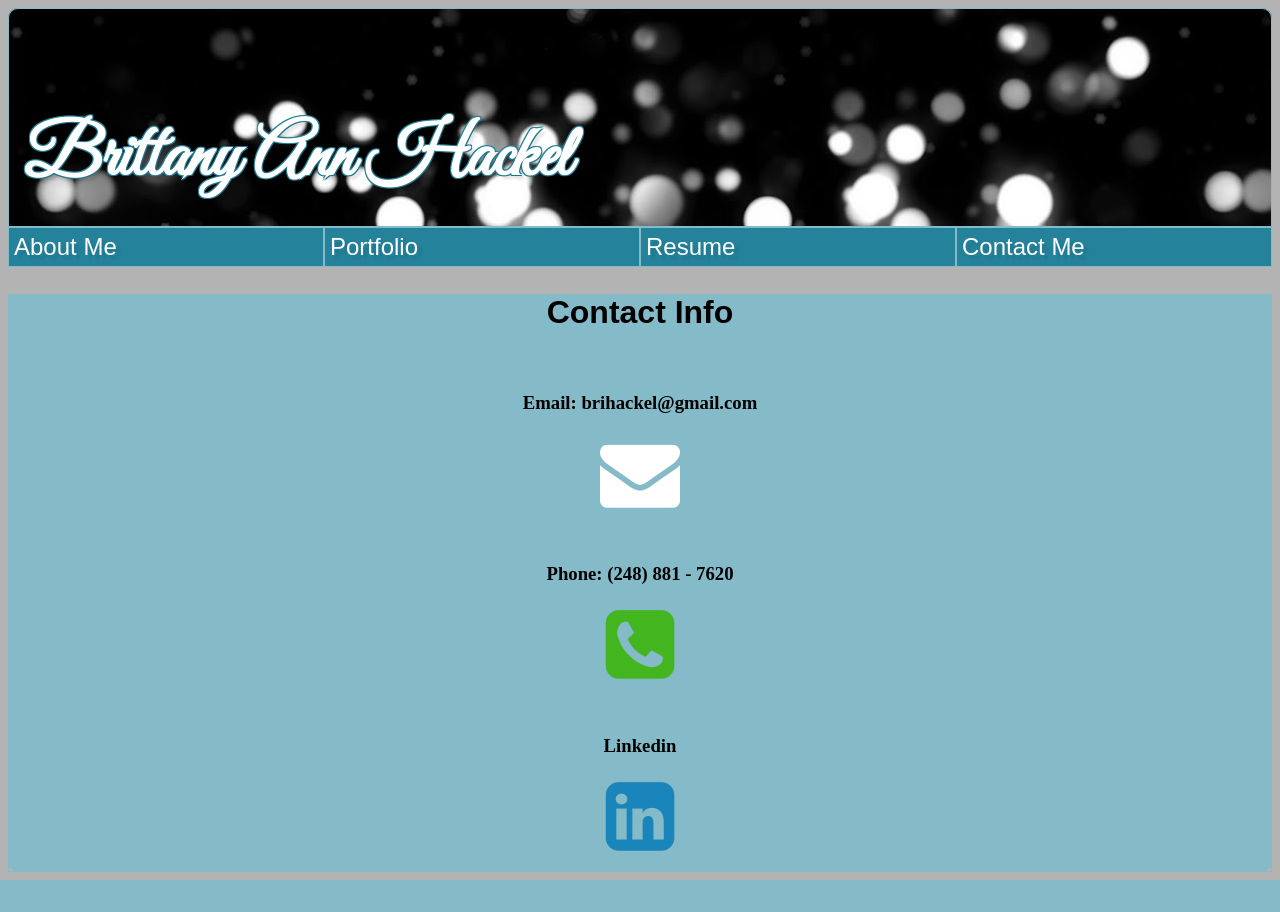
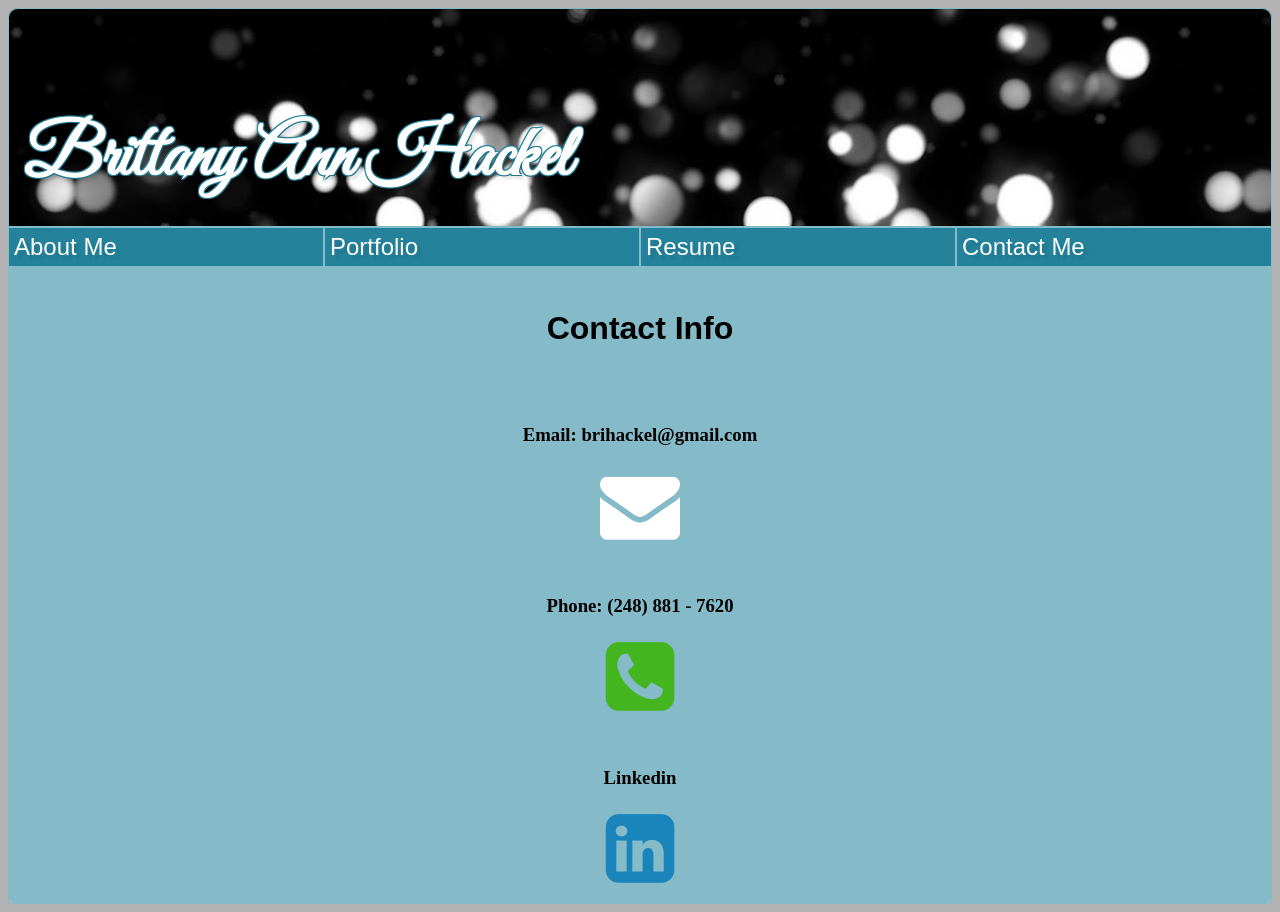
Before and after one commit to erskin19/MI362FinalProject, a PHP site: page /contact.php in a window 1280 px wide. Before the commit the page ends 880 px from the top, so only its background shows below. Run offline with PHP 8.4, Linux system fonts and the light colour scheme; some libraries are stand-ins or nearby versions.

Commit message:
contact me

```diff
--- a/contact.php
+++ b/contact.php
@@ -10,7 +10,9 @@ require 'lib/site.inc.php';
 <body>
 <?php echo present_header(); ?>
 <div id="contact" class="row">
+    <div class="col-12 col-m-12 col-t-12">
         <h2>Contact Info</h2>
+    </div>
     <div class="col-12 col-m-12 col-t-12">
         <h3>Email: brihackel@gmail.com</h3>
         <a href="mailto:brihackel@gmail.com">
--- a/lib/format.inc.php
+++ b/lib/format.inc.php
@@ -40,9 +40,9 @@ function present_header() {
 <h1>$title</h1>
 </header>
 <div class="row" id="tabs">
-<a href="index.php#about"><div class="col-3 col-t-3 col-m-12 tabs">About Me</div></a>
-<a href="portfolio.php#projects"><div class="col-3 col-t-3 col-m-12 tabs">Portfolio</div></a>
-<a href="experience.php#experience"><div class="col-3 col-t-3 col-m-12 tabs">Resume</div></a>
+<a href="index.php"><div class="col-3 col-t-3 col-m-12 tabs">About Me</div></a>
+<a href="portfolio.php"><div class="col-3 col-t-3 col-m-12 tabs">Portfolio</div></a>
+<a href="experience.php"><div class="col-3 col-t-3 col-m-12 tabs">Resume</div></a>
 <a href="contact.php"><div class="col-3 col-t-3 col-m-12 tabs">Contact Me</div></a>
 </div>
 
```
Lines whose indentation alone changed are shown as unchanged.
